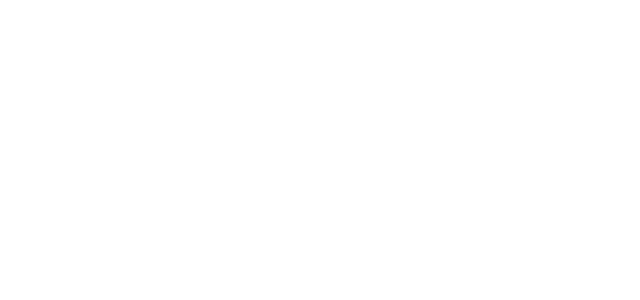
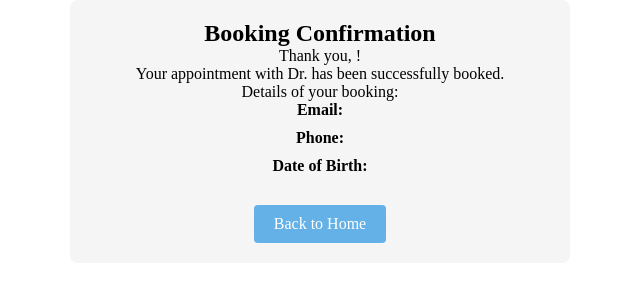
Before and after one commit to preyjk/Double-II, a Vue app in the folder frontend/: page /confirmation in a window 1280 px wide. Before the commit this address had no page. Shown: the top 300 px of the page, without its empty margins (320-960 px from the left). Built offline with nearby package versions, Linux system fonts and the light colour scheme; what @fawmi/vue-google-maps would draw is missing.

Commit message:
Configure Vuex and apply it for the new added confirmation page

```diff
--- a/frontend/package.json
+++ b/frontend/package.json
@@ -17,7 +17,8 @@
     "install": "^0.13.0",
     "npm": "^10.8.2",
     "vue": "^3.2.13",
-    "vue-router": "^4.0.13"
+    "vue-router": "^4.0.13",
+    "vuex": "^4.0.2"
   },
   "devDependencies": {
     "@babel/core": "^7.12.16",
--- a/frontend/src/components/patients/BasicBookingInformationCollectingForm.vue
+++ b/frontend/src/components/patients/BasicBookingInformationCollectingForm.vue
@@ -45,10 +45,9 @@
 </template>
 
 <script>
-import { bookAppointment } from "@/network/netService";
+import { mapActions } from "vuex";
 
 export default {
-  name: "BasicBookingInformationCollectingForm",
   props: {
     doctor: {
       type: Object,
@@ -68,13 +67,29 @@
     };
   },
   methods: {
+    // Mapping Vuex actions
+    ...mapActions(["addBooking"]),
+
+    // Submit form method
     submitForm() {
-      bookAppointment(this.form)
-        .then((data) => {
-          // console.log("Booking successful:", data);
-          // alert(
-          //   `Booking submitted for ${this.form.firstName} ${this.form.lastName} with ${this.doctor.Gpname}`
-          // );
+      // Create booking object based on form data
+      const booking = {
+        doctorName: this.doctor.Gpname,
+        date: this.form.date,
+        time: this.form.time,
+        patientName: `${this.form.firstName} ${this.form.lastName}`,
+        email: this.form.email,
+        phone: this.form.phone,
+        dob: this.form.dob,
+      };
+
+      // Use Vuex action to add booking to the store
+      this.addBooking(booking)
+        .then(() => {
+          // Redirect to ConfirmationPage after booking is added
+          this.$router.push({
+            name: "ConfirmationPage",
+          });
         })
         .catch((err) => {
           console.error("Error submitting booking:", err);
--- a/frontend/src/components/patients/FindMedicalCenterModal.vue
+++ b/frontend/src/components/patients/FindMedicalCenterModal.vue
@@ -9,21 +9,41 @@
       <!-- side bar -->
       <div class="modal-body">
         <div class="sidebar">
-          <input type="text" placeholder="Search clinics..." v-model="searchQuery" @input="filterClinics"
-            class="search-bar" />
+          <input
+            type="text"
+            placeholder="Search clinics..."
+            v-model="searchQuery"
+            @input="filterClinics"
+            class="search-bar"
+          />
           <ul class="clinic-list">
-            <li v-for="clinic in filteredClinics" :key="clinic.id" @click="selectClinic(clinic)" class="clinic-item">
+            <li
+              v-for="clinic in filteredClinics"
+              :key="clinic.id"
+              @click="selectClinic(clinic)"
+              class="clinic-item"
+            >
               {{ clinic.name }}
             </li>
           </ul>
         </div>
         <!-- map -->
         <div class="map-container">
-          <GMapMap :center="mapCenter" :zoom="13" style="width: 100%; height: 75vh">
-            <GMapMarker v-for="clinic in clinics" :key="clinic.id" :position="clinic.location"
-              @click="selectClinic(clinic)">
+          <GMapMap
+            :center="mapCenter"
+            :zoom="13"
+            style="width: 100%; height: 75vh"
+          >
+            <GMapMarker
+              v-for="clinic in clinics"
+              :key="clinic.id"
+              :position="clinic.location"
+              @click="selectClinic(clinic)"
+            >
               <!-- Info window for the selected clinic -->
-              <GMapInfoWindow v-if="selectedClinic && selectedClinic.id === clinic.id">
+              <GMapInfoWindow
+                v-if="selectedClinic && selectedClinic.id === clinic.id"
+              >
                 <div class="info-window">
                   <h3>{{ clinic.name }}</h3>
                   <button @click="openBookingModal(clinic)" class="book-button">
@@ -280,6 +300,7 @@
   border-radius: 5px;
   cursor: pointer;
   margin-top: 15px;
+  margin-right: 30px;
 }
 
 .confirm-book-button:hover {
--- a/frontend/src/components/patients/LoginComponent.vue
+++ b/frontend/src/components/patients/LoginComponent.vue
@@ -1,6 +1,8 @@
 <template>
   <div>
-    <span v-if="showSign" @click="showModal = true" class="sign-in-button">Sign In</span>
+    <span v-if="showSign" @click="showModal = true" class="sign-in-button"
+      >Sign In</span
+    >
     <AvatarComponent v-if="showAvatar" @logout="handleLogout" />
     <div v-if="showModal" class="modal-overlay">
       <div class="modal">
@@ -16,7 +18,12 @@
           </div>
           <div class="form-actions">
             <button type="submit" class="submit-button">Submit</button>
-            <button type="button" @click="showModal = false" class="cancel-button">
+            <span v-if="isLoading" class="loading-spinner"></span>
+            <button
+              type="button"
+              @click="showModal = false"
+              class="cancel-button"
+            >
               Cancel
             </button>
           </div>
@@ -29,7 +36,10 @@
     </div>
 
     <!-- Register Component -->
-    <RegisterComponent v-if="showRegisterModal" @close="showRegisterModal = false" />
+    <RegisterComponent
+      v-if="showRegisterModal"
+      @close="showRegisterModal = false"
+    />
   </div>
 </template>
 
@@ -48,6 +58,7 @@
       username: "",
       password: "",
       token: "",
+      isLoading: false,
     };
   },
   components: {
@@ -64,6 +75,9 @@
   },
   methods: {
     handleSubmit() {
+      this.isLoading = true;
+
+      setTimeout(() => {
         login(this.username, this.password)
           .then((token) => {
             this.token = token;
@@ -73,12 +87,15 @@
             this.username = "";
             this.password = "";
             this.showAvatar = true;
-          // this.$router.push({ name: "PersonalProfile" });
           })
           .catch((error) => {
             console.error("Login failed:", error);
             alert("Login failed, please try again.");
+          })
+          .finally(() => {
+            this.isLoading = false;
           });
+      }, 1000);
     },
     switchToRegister() {
       this.showModal = false;
@@ -181,4 +198,22 @@
 .toggle-text a:hover {
   text-decoration: underline;
 }
+
+.loading-spinner {
+  border: 6px solid #f3f3f3;
+  border-top: 3px solid #3498db;
+  border-radius: 50%;
+  width: 28px;
+  height: 28px;
+  animation: spin 1s linear infinite;
+}
+
+@keyframes spin {
+  0% {
+    transform: rotate(0deg);
+  }
+  100% {
+    transform: rotate(360deg);
+  }
+}
 </style>
--- a/frontend/src/main.js
+++ b/frontend/src/main.js
@@ -4,6 +4,7 @@
 import VueGoogleMaps from "@fawmi/vue-google-maps";
 import ElementPlus from "element-plus";
 import "element-plus/dist/index.css";
+import store from "@/store";
 
 const app = createApp(App);
 
@@ -18,4 +19,5 @@
     },
   })
   .use(ElementPlus)
+  .use(store)
   .mount("#app");
--- a/frontend/src/router/index.js
+++ b/frontend/src/router/index.js
@@ -7,6 +7,7 @@
 import DashboardPage from "@/views/admin/DashboardPage.vue";
 import AboutPage from "@/views/patients/AboutPage.vue";
 import OnlineBookingPage from "@/views/patients/OnlineBookingPage.vue";
+import ConfirmationPage from "@/views/patients/ConfirmationPage.vue";
 
 const routes = [
   {
@@ -51,6 +52,11 @@
     name: "about",
     component: AboutPage,
   },
+  {
+    path: "/confirmation",
+    name: "ConfirmationPage",
+    component: ConfirmationPage,
+  },
 ];
 
 const router = createRouter({
--- /dev/null
+++ b/frontend/src/store/index.js
@@ -0,0 +1,35 @@
+import { createStore } from "vuex";
+
+export default createStore({
+  state: {
+    bookings: [], // Store all bookings here
+  },
+  mutations: {
+    ADD_BOOKING(state, booking) {
+      state.bookings.push(booking); // Add booking to the state
+    },
+    CLEAR_BOOKINGS(state) {
+      state.bookings = []; // Clear all bookings
+    },
+  },
+  actions: {
+    addBooking({ commit }, booking) {
+      // Perform any async operations if necessary (e.g., API calls)
+      // Then commit the mutation to add booking
+      commit("ADD_BOOKING", booking);
+      localStorage.setItem("lastBooking", JSON.stringify(booking)); // Save to localStorage
+    },
+    clearBookings({ commit }) {
+      // Clear bookings, this can also be used when user logs out
+      commit("CLEAR_BOOKINGS");
+    },
+  },
+  getters: {
+    allBookings: (state) => state.bookings, // Get all bookings
+    getBookingDetails: (state) => {
+      return state.bookings.length
+        ? state.bookings[state.bookings.length - 1]
+        : JSON.parse(localStorage.getItem("lastBooking")); // Fallback to localStorage
+    },
+  },
+});
--- /dev/null
+++ b/frontend/src/views/patients/ConfirmationPage.vue
@@ -0,0 +1,73 @@
+<template>
+  <div class="confirmation-container">
+    <h2>Booking Confirmation</h2>
+    <div v-if="bookingDetails">
+      <p>
+        Thank you, {{ bookingDetails.firstName }} {{ bookingDetails.lastName }}!
+      </p>
+      <p>
+        Your appointment with Dr. {{ bookingDetails.doctorName }} has been
+        successfully booked.
+      </p>
+      <p>Details of your booking:</p>
+      <ul>
+        <li><strong>Email:</strong> {{ bookingDetails.email }}</li>
+        <li><strong>Phone:</strong> {{ bookingDetails.phone }}</li>
+        <li><strong>Date of Birth:</strong> {{ bookingDetails.dob }}</li>
+      </ul>
+    </div>
+    <div v-else>
+      <p>Booking details are unavailable. Please try again.</p>
+    </div>
+    <router-link to="/" class="home-link">Back to Home</router-link>
+  </div>
+</template>
+
+<script>
+import { mapGetters } from "vuex";
+export default {
+  name: "ConfirmationPage",
+  computed: {
+    ...mapGetters(["getBookingDetails"]),
+    bookingDetails() {
+      const details = this.getBookingDetails || {};
+      //   console.log("Booking Details:", details);
+      return details;
+    },
+  },
+};
+</script>
+
+<style scoped>
+.confirmation-container {
+  padding: 20px;
+  background-color: #f5f5f5;
+  border-radius: 8px;
+  max-width: 500px;
+  margin: auto;
+  text-align: center;
+}
+
+ul {
+  list-style-type: none;
+  padding: 0;
+}
+
+li {
+  margin-bottom: 10px;
+}
+
+.home-link {
+  display: inline-block;
+  margin-top: 20px;
+  padding: 10px 20px;
+  background-color: #64b1e8;
+  color: white;
+  text-decoration: none;
+  border-radius: 4px;
+}
+
+.home-link:hover {
+  background-color: #4081ea;
+}
+</style>
```
Also changed, not shown: 1 other file (tests, documents, lock files or other folders). Lines whose indentation alone changed are shown as unchanged.
